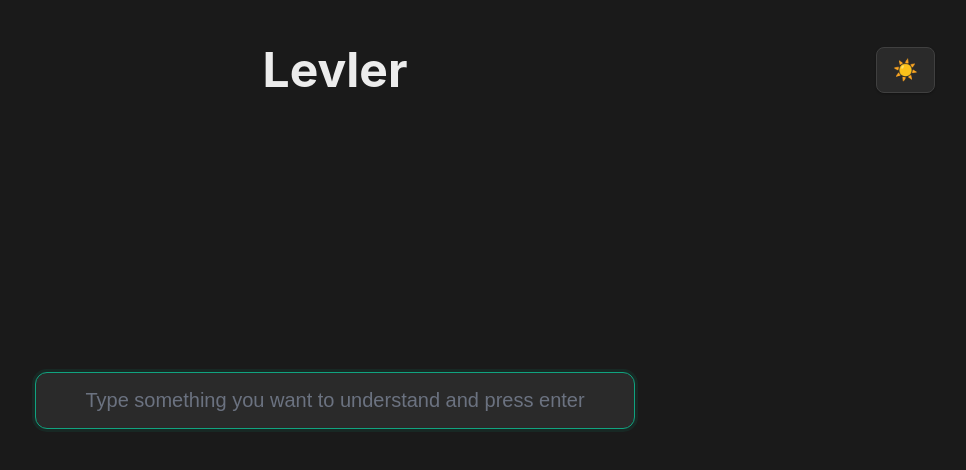
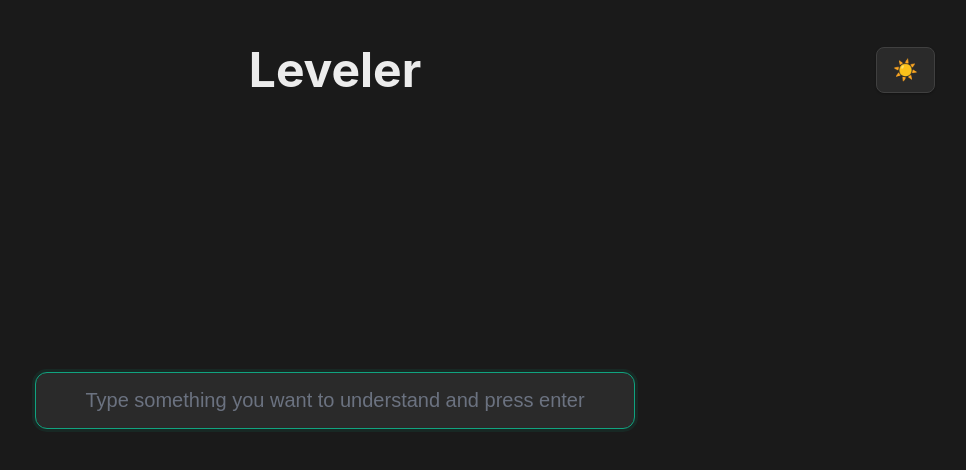
Before and after one commit to JulianMcOmie/levler, a Next.js app: page / in a window 1280 px wide. Shown: the top 470 px of the page, without its empty margins (305-1271 px from the left). Built offline with nearby package versions, Linux system fonts and the light colour scheme.

Commit message:
rename levler to leveler

```diff
--- a/app/layout.tsx
+++ b/app/layout.tsx
@@ -2,7 +2,7 @@ import type { Metadata } from 'next';
 import './globals.css';
 
 export const metadata: Metadata = {
-  title: 'Levler',
+  title: 'Leveler',
   description: 'A simple text input and display app',
 };
 
--- a/app/page.tsx
+++ b/app/page.tsx
@@ -192,7 +192,7 @@ export default function Home() {
   return (
     <main className={`${styles.main} ${isDarkMode ? styles.dark : styles.light}`}>
       <div className={styles.header}>
-        <h1 className={styles.title}>Levler</h1>
+        <h1 className={styles.title}>Leveler</h1>
         <button
           className={styles.themeToggle}
           onClick={() => setIsDarkMode(!isDarkMode)}
--- a/package.json
+++ b/package.json
@@ -1,5 +1,5 @@
 {
-  "name": "levler",
+  "name": "leveler",
   "version": "0.1.0",
   "private": true,
   "scripts": {
```
Also changed, not shown: 2 other files (tests, documents, lock files or other folders).
